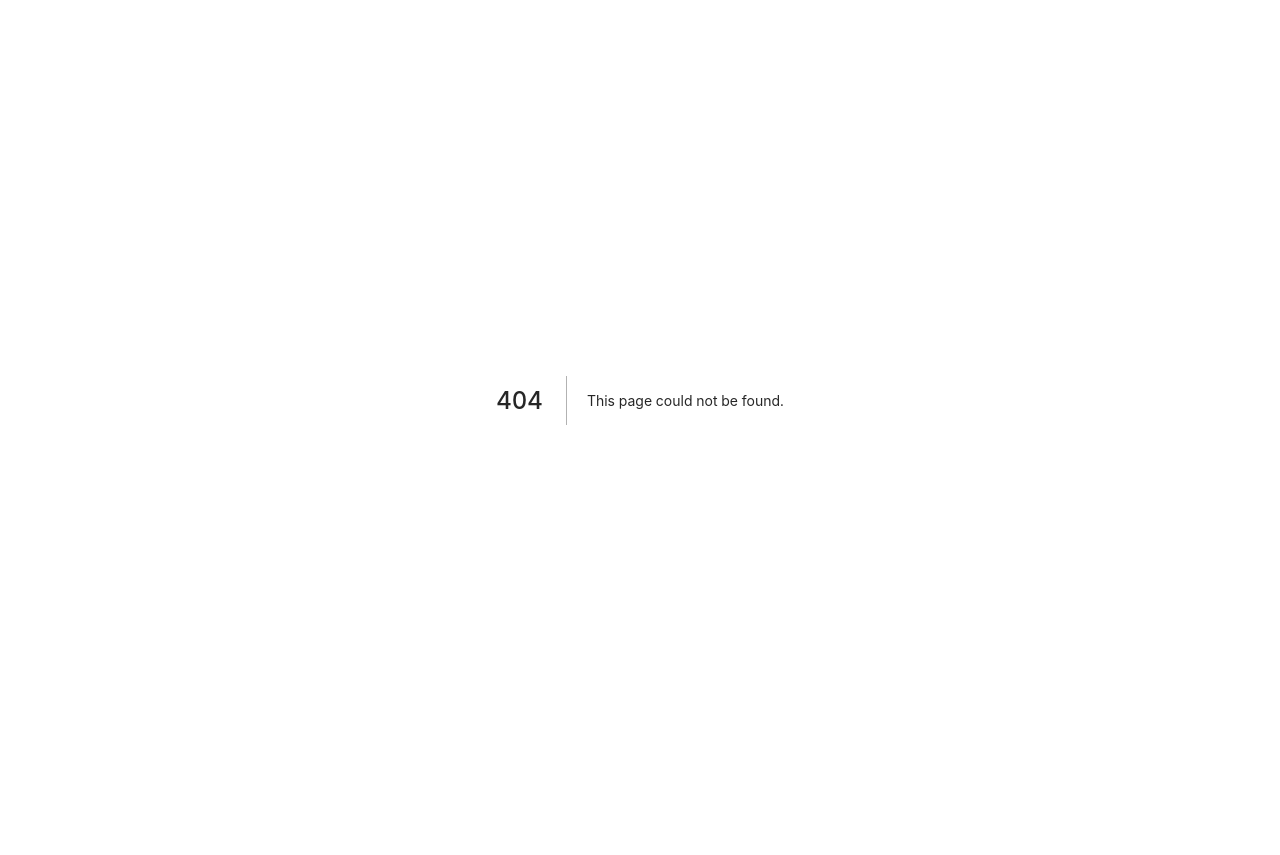
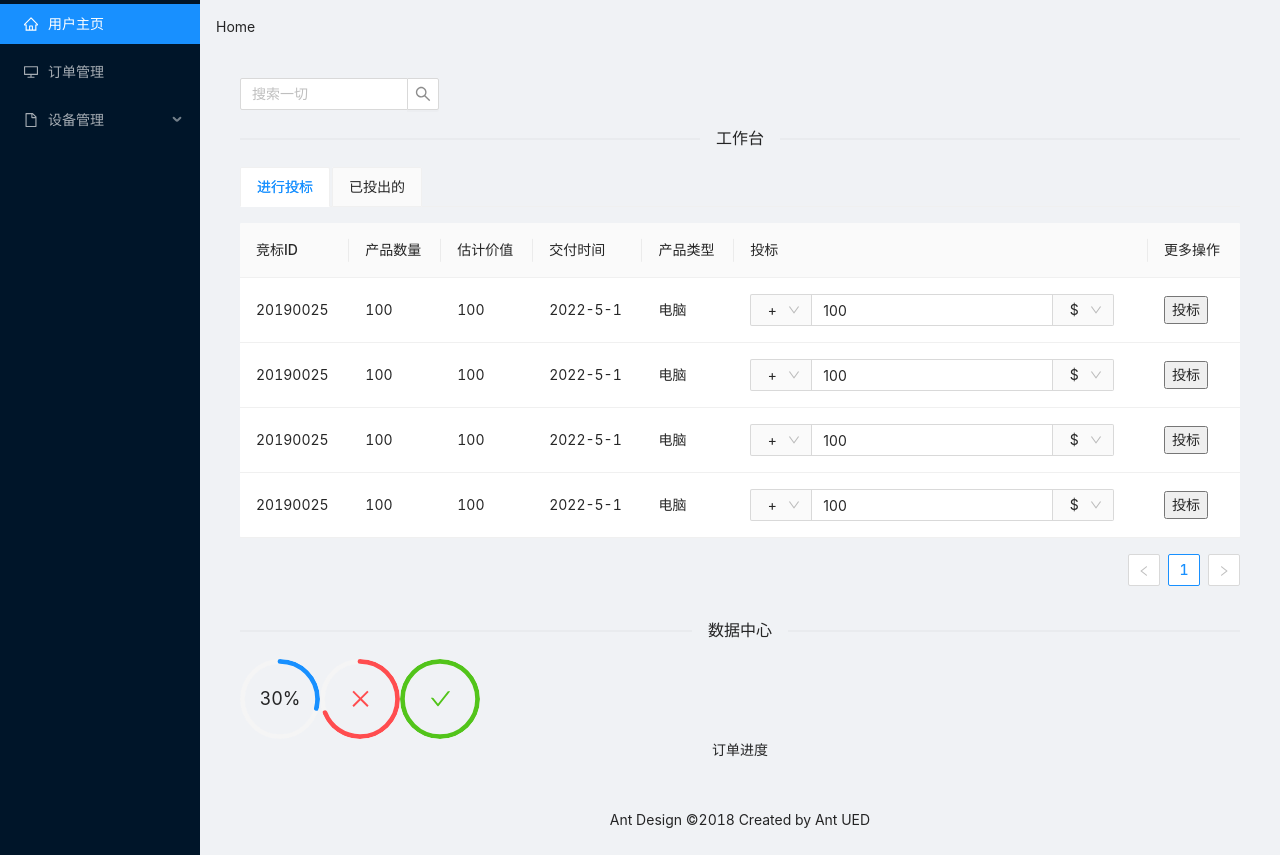
Before and after one commit to Jas000n/hci-nextjs, a Next.js app: page /workbench/bid in a window 1280 px wide. Before the commit this address had no page. Before the commit the page ends 800 px from the top, so only its background shows below. Built offline with nearby package versions, Linux system fonts and the light colour scheme.

Commit message:
竞标管理完成

```diff
--- /dev/null
+++ b/pages/workbench/bid/index.jsx
@@ -0,0 +1,248 @@
+import WorkbenchLayout from "../../../layout/WorkbenchLayout";
+import {
+  Tabs,
+  Table,
+  Tag,
+  Space,
+  Progress,
+  Divider,
+  Input,
+  InputNumber,
+  Cascader,
+  Select,
+} from "antd";
+import { SettingOutlined } from "@ant-design/icons";
+const { Option } = Select;
+const { TabPane } = Tabs;
+const { Search } = Input;
+const selectBefore = (
+  <Select defaultValue="add" style={{ width: 60 }}>
+    <Option value="add">+</Option>
+    <Option value="minus">-</Option>
+  </Select>
+);
+const selectAfter = (
+  <Select defaultValue="USD" style={{ width: 60 }}>
+    <Option value="USD">$</Option>
+    <Option value="EUR">€</Option>
+    <Option value="GBP">£</Option>
+    <Option value="CNY">¥</Option>
+  </Select>
+);
+export default function Home() {
+  return (
+    <div>
+      <div>
+        <Search placeholder="搜索一切" style={{ width: 200 }} />
+      </div>
+      <Divider>工作台</Divider>
+      <Tabs onChange={callback} type="card">
+        <TabPane tab="进行投标" key="1">
+          <Table columns={columns_give_Bid} dataSource={data_give_Bid} />
+        </TabPane>
+        <TabPane tab="已投出的" key="2">
+          <Table
+            columns={columns_Bid_in_progress}
+            dataSource={data_Bid_in_progress}
+          />
+        </TabPane>
+      </Tabs>
+      <Divider>数据中心</Divider>
+      <span style={{ width: "240px" }}>
+        <div>
+          <Progress type="circle" percent={30} width={80} />
+          <Progress type="circle" percent={70} width={80} status="exception" />
+          <Progress type="circle" percent={100} width={80} />
+        </div>
+        <div style={{ display: "flex", justifyContent: "center" }}>
+          订单进度
+        </div>
+      </span>
+    </div>
+  );
+}
+Home.getLayout = function getLayout(page) {
+  return <WorkbenchLayout>{page}</WorkbenchLayout>;
+};
+function callback(key) {
+  console.log(key);
+}
+const columns_give_Bid = [
+  {
+    title: "竞标ID",
+    dataIndex: "Bid_ID",
+    key: "Bid_ID",
+    // render: text => <a>{text}</a>,
+  },
+  {
+    title: "产品数量",
+    dataIndex: "Bid_volume",
+    key: "Bid_volume",
+  },
+  {
+    title: "估计价值",
+    dataIndex: "Bid_expected_price",
+    key: "Bid_expected_price",
+  },
+  {
+    title: "交付时间",
+    dataIndex: "deliver_time",
+    key: "deliver_time",
+  },
+  {
+    title: "产品类型",
+    key: "product",
+    dataIndex: "product",
+  },
+  {
+    title: "投标",
+    key: "give_price",
+    dataIndex: "give_price",
+    render: (text, record) => {
+      return (
+        <>
+          <InputNumber
+            addonBefore={selectBefore}
+            addonAfter={selectAfter}
+            defaultValue={100}
+          />
+        </>
+      );
+    },
+  },
+  {
+    title: "更多操作",
+    key: "action",
+    render: (text, record) => {
+      return (
+        <>
+          <button>投标</button>
+        </>
+      );
+    },
+  },
+];
+
+const columns_Bid_in_progress = [
+  {
+    title: "竞标ID",
+    dataIndex: "Bid_ID",
+    key: "Bid_ID",
+    // render: text => <a>{text}</a>,
+  },
+  {
+    title: "竞标状态",
+    dataIndex: "Bid_state",
+    key: "Bid_state",
+    render: (text) => {
+      let color = "black";
+      if (text === "拒绝") {
+        color = "red";
+      }
+      if (text === "通过") {
+        color = "green";
+      }
+      if (text === "审核中") {
+        color = "blue";
+      }
+      return (
+        <>
+          <Tag color={color} key={text}>
+            {text}
+          </Tag>
+        </>
+      );
+    },
+  },
+  {
+    title: "竞标时间",
+    dataIndex: "Bid_time",
+    key: "Bid_time",
+  },
+  {
+    title: "产品类型",
+    key: "product",
+    dataIndex: "product",
+  },
+  {
+    title: "当前价格",
+    key: "current_price",
+    dataIndex: "current_price",
+  },
+  {
+    title: "更多操作",
+    key: "action",
+    render: (text, record) => {
+      console.log(record);
+      let buttoninfo = "重新投标";
+      if (record.Bid_state === "通过") {
+        buttoninfo = "排产";
+      }
+      return (
+        <>
+          <Space size="middle">
+            <button style={{ color: "red" }}>放弃投标</button>
+            <button>{buttoninfo}</button>
+          </Space>
+        </>
+      );
+    },
+  },
+];
+const data_Bid_in_progress = [
+  {
+    Bid_ID: 20190025,
+    Bid_state: "拒绝",
+    Bid_time: "2022-5-1",
+    product: "电脑",
+    current_price: "120000¥",
+  },
+  {
+    Bid_ID: 20190025,
+    Bid_state: "通过",
+    Bid_time: "2022-5-1",
+    product: "电脑",
+    current_price: "120000¥",
+  },
+  {
+    Bid_ID: 20190025,
+    Bid_state: "审核中",
+    Bid_time: "2022-5-1",
+    product: "电脑",
+    current_price: "120000¥",
+  },
+];
+const data_give_Bid = [
+  {
+    Bid_ID: 20190025,
+    Bid_volume: 100,
+    Bid_expected_price: 100,
+    deliver_time: "2022-5-1",
+    product: "电脑",
+    current_price: "120000¥",
+  },
+  {
+    Bid_ID: 20190025,
+    Bid_volume: 100,
+    Bid_expected_price: 100,
+    deliver_time: "2022-5-1",
+    product: "电脑",
+    current_price: "120000¥",
+  },
+  {
+    Bid_ID: 20190025,
+    Bid_volume: 100,
+    Bid_expected_price: 100,
+    deliver_time: "2022-5-1",
+    product: "电脑",
+    current_price: "120000¥",
+  },
+  {
+    Bid_ID: 20190025,
+    Bid_volume: 100,
+    Bid_expected_price: 100,
+    deliver_time: "2022-5-1",
+    product: "电脑",
+    current_price: "120000¥",
+  },
+];
--- a/pages/workbench/home/index.jsx
+++ b/pages/workbench/home/index.jsx
@@ -127,17 +127,20 @@ const data = [
     Bid_state: "拒绝",
     Bid_time: "2022-5-1",
     product: "电脑",
+    key:0,
   },
   {
     Bid_ID: 20190025,
     Bid_state: "通过",
     Bid_time: "2022-5-1",
     product: "电脑",
+    key:1,
   },
   {
     Bid_ID: 20190025,
     Bid_state: "审核中",
     Bid_time: "2022-5-1",
     product: "电脑",
+    key:2,
   },
 ];
```
Also changed, not shown: pages/workbench/bid_management/index.jsx (deleted, +0 -118 lines), 1 other file (tests, documents, lock files or other folders).
